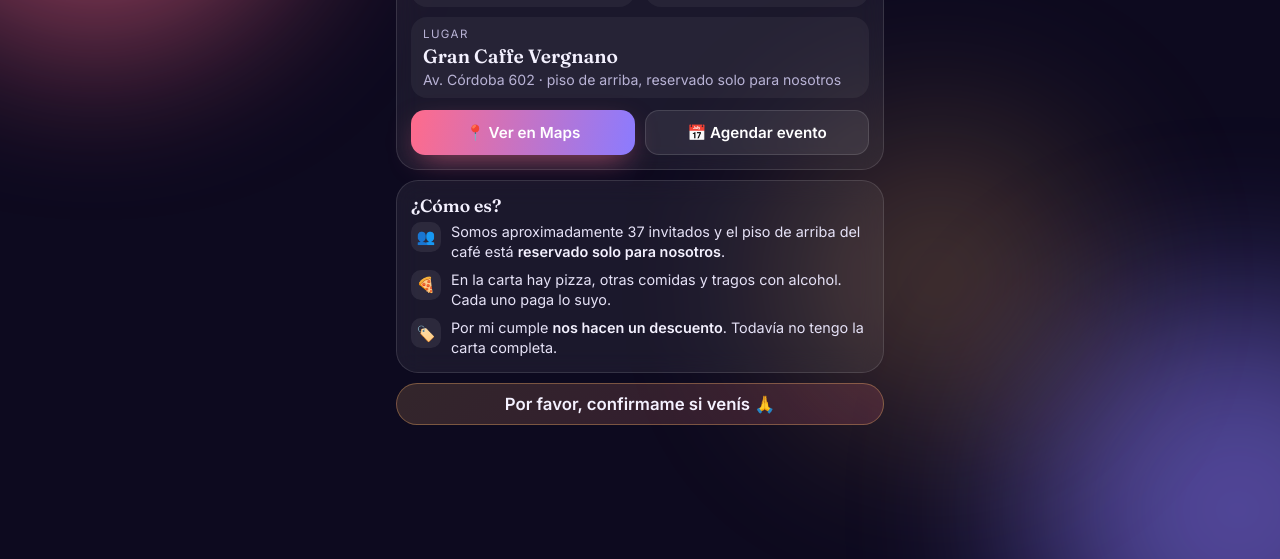
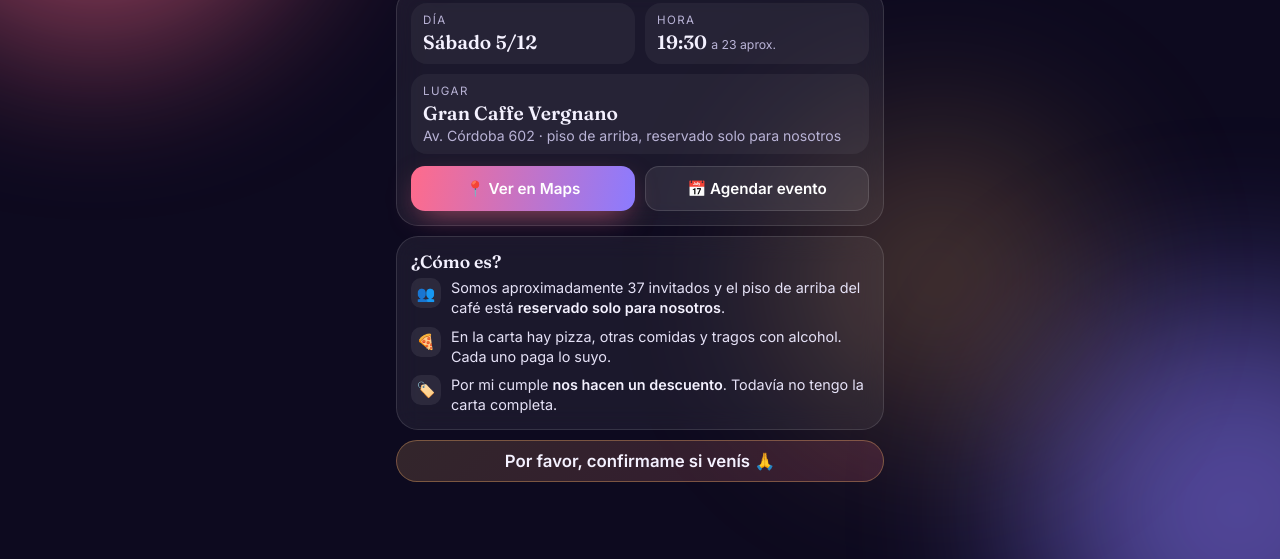
Before and after one commit to FrannRod/frann, a plain HTML site: page cumple.html in a window 1280 px wide. Shown: the part 241-800 px from the top of the page. Drawn offline with Linux system fonts and the light colour scheme.

Commit message:
Centra la invitación del cumple y usa la altura visible del celular para que no quede scroll vacío

```diff
--- a/cumple.html
+++ b/cumple.html
@@ -25,13 +25,22 @@
             box-sizing: border-box;
         }
 
+        html {
+            overscroll-behavior: none;
+        }
+
         body {
             margin: 0;
             min-height: 100vh;
+            min-height: 100dvh;
+            display: flex;
+            flex-direction: column;
+            justify-content: center;
             font-family: 'Inter', system-ui, sans-serif;
             background: var(--fondo);
             color: var(--texto);
             overflow-x: hidden;
+            overscroll-behavior: none;
         }
 
         .luces {
@@ -80,6 +89,7 @@
         .contenedor {
             position: relative;
             z-index: 1;
+            width: 100%;
             max-width: 520px;
             margin: 0 auto;
             padding: 16px 16px 20px;
```
